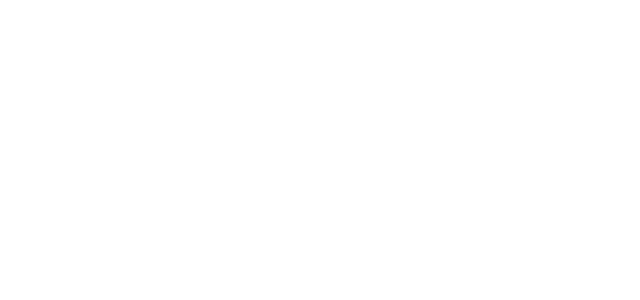
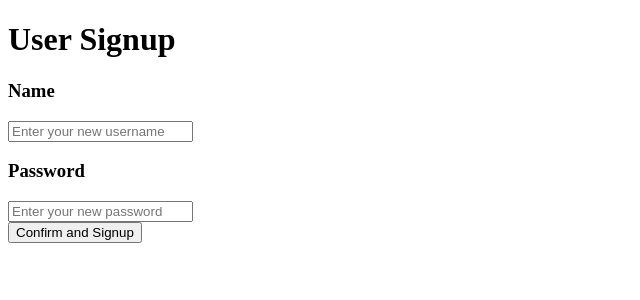
Before and after one commit to Ebeltran-bit/todo-app, an Angular app: page /signup in a window 1280 px wide. Before the commit this address led to /. Shown: the top 300 px of the page, without its empty margins (0-640 px from the left). Built offline with nearby package versions, Linux system fonts and the light colour scheme.

Commit message:
sign up interface without styles

```diff
--- a/src/app/app.routes.ts
+++ b/src/app/app.routes.ts
@@ -1,6 +1,6 @@
 import { Routes } from '@angular/router';
 import { LoginPageComponent } from './pages/login/login-page.component';
-import { SigninPageComponent } from './pages/signin/signin-page.component';
+import { SignupPageComponent } from './pages/signup/signup-page.component';
 
 export const routes: Routes = [
 
@@ -11,7 +11,7 @@
     },
 
     {
-        path: 'signin',
-        component: SigninPageComponent
+        path: 'signup',
+        component: SignupPageComponent
     }
 ];
--- a/src/app/components/signin-add/signin-add.html
+++ /dev/null
@@ -1 +0,0 @@
-<p>signin-add works!</p>,
--- /dev/null
+++ b/src/app/components/signup-form/signup-form.html
@@ -0,0 +1,6 @@
+<h3> Name </h3>
+<input type="text" name="name" placeholder="Enter your new username">
+<h3> Password </h3>
+<input type="password" name="password" placeholder="Enter your new password"><br>
+
+<button type="submit" routerLink="/">Confirm and Signup</button>
--- a/src/app/pages/login/login-page.component.html
+++ b/src/app/pages/login/login-page.component.html
@@ -4,4 +4,4 @@
 
 <h5>Don't have an account?</h5>
 
-<a routerLink="/signin" routerLinkActive="active">Sign In here</a>
+<a routerLink="/signup" routerLinkActive="active">Sign Up here</a>
--- /dev/null
+++ b/src/app/pages/signup/signup-page.component.html
@@ -0,0 +1,3 @@
+<h1>User Signup</h1>
+
+<app-signup-form/>
```
Also changed, not shown: src/app/components/signin-add/signin-add.ts (deleted, +0 -8 lines), src/app/components/signup-form/signin-form.ts (added, +10 -0 lines), src/app/pages/signup/signup-page.component.ts (renamed from src/app/pages/signin/signin-page.component.ts, +5 -3 lines), src/app/pages/signin/signin-page.component.html (deleted).
